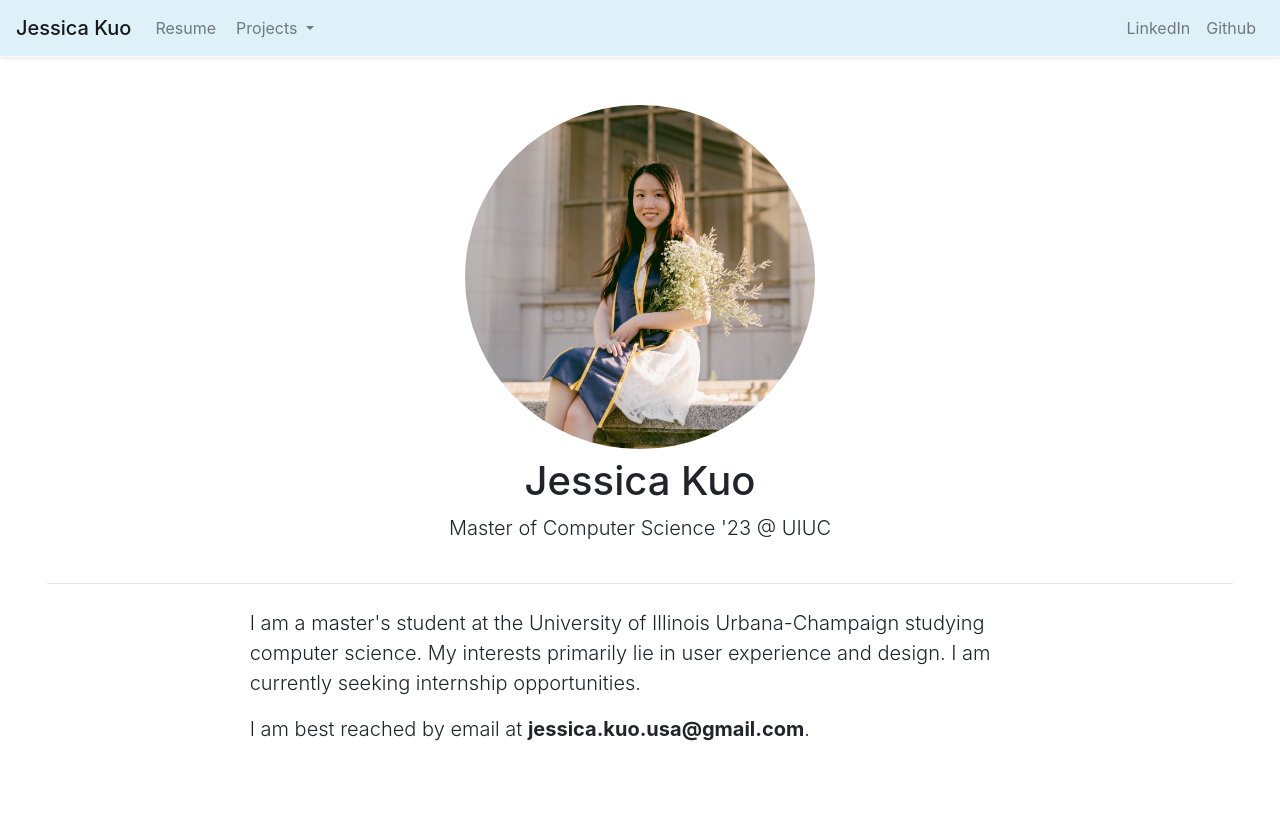
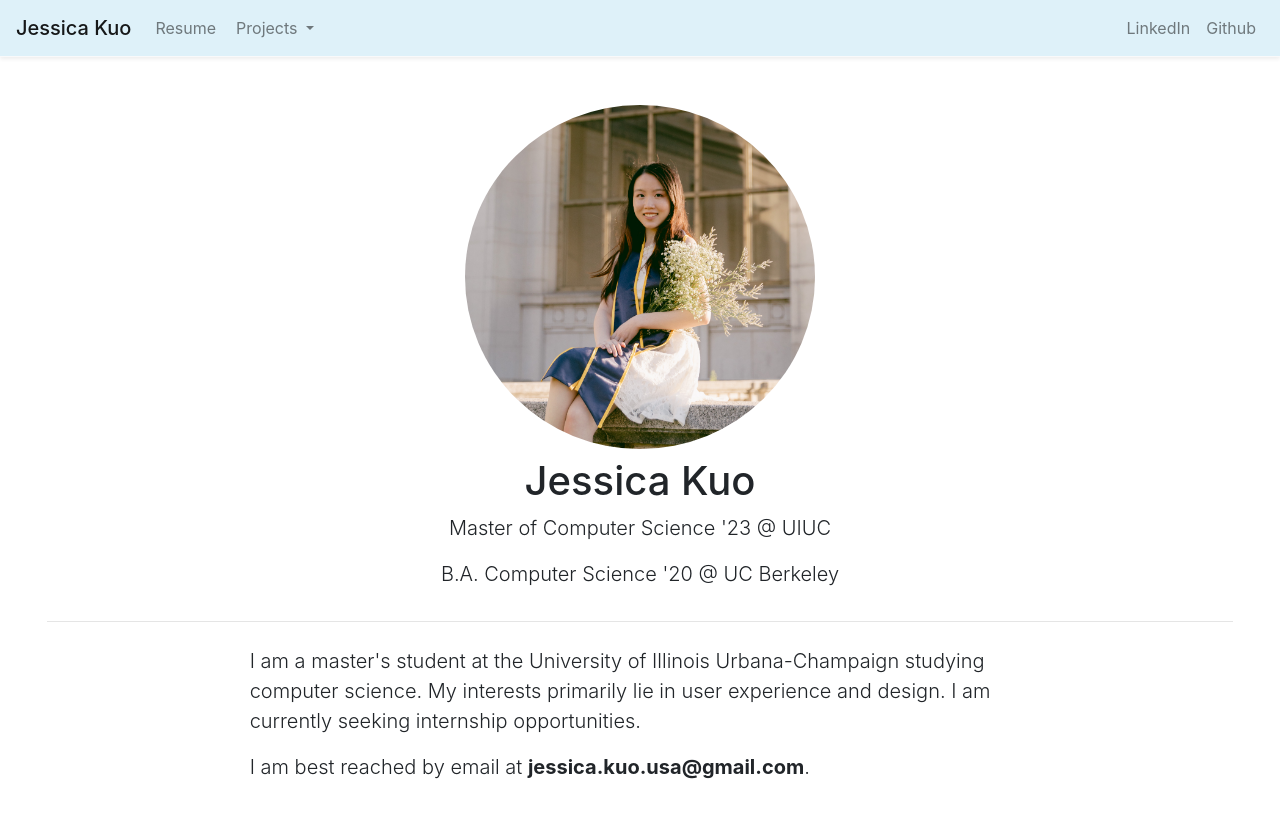
Before and after one commit to jesskuo/jesskuo.github.io, a Jekyll site: the page built from index.html, in a window 1280 px wide. Shown: the top 818 px of the page. Built offline with Jekyll 4.4.1, drawn with Linux system fonts in a browser that asks for light colours; comment, search, counter and statistics services are not loaded.

Commit message:
Added undergrad info

```diff
--- a/index.html
+++ b/index.html
@@ -12,7 +12,10 @@ layout: page
       <div class="row justify-content-center">
         <p class="lead">Master of Computer Science '23 @ UIUC</p>
       </div>
-      <hr class="my-4">
+      <div class="row justify-content-center">
+        <p class="lead">B.A. Computer Science '20 @ UC Berkeley</p>
+      </div>
+      <hr class="mb-4">
       <div class="row">
         <div class="col-2"></div>
         <div class="col">
```
